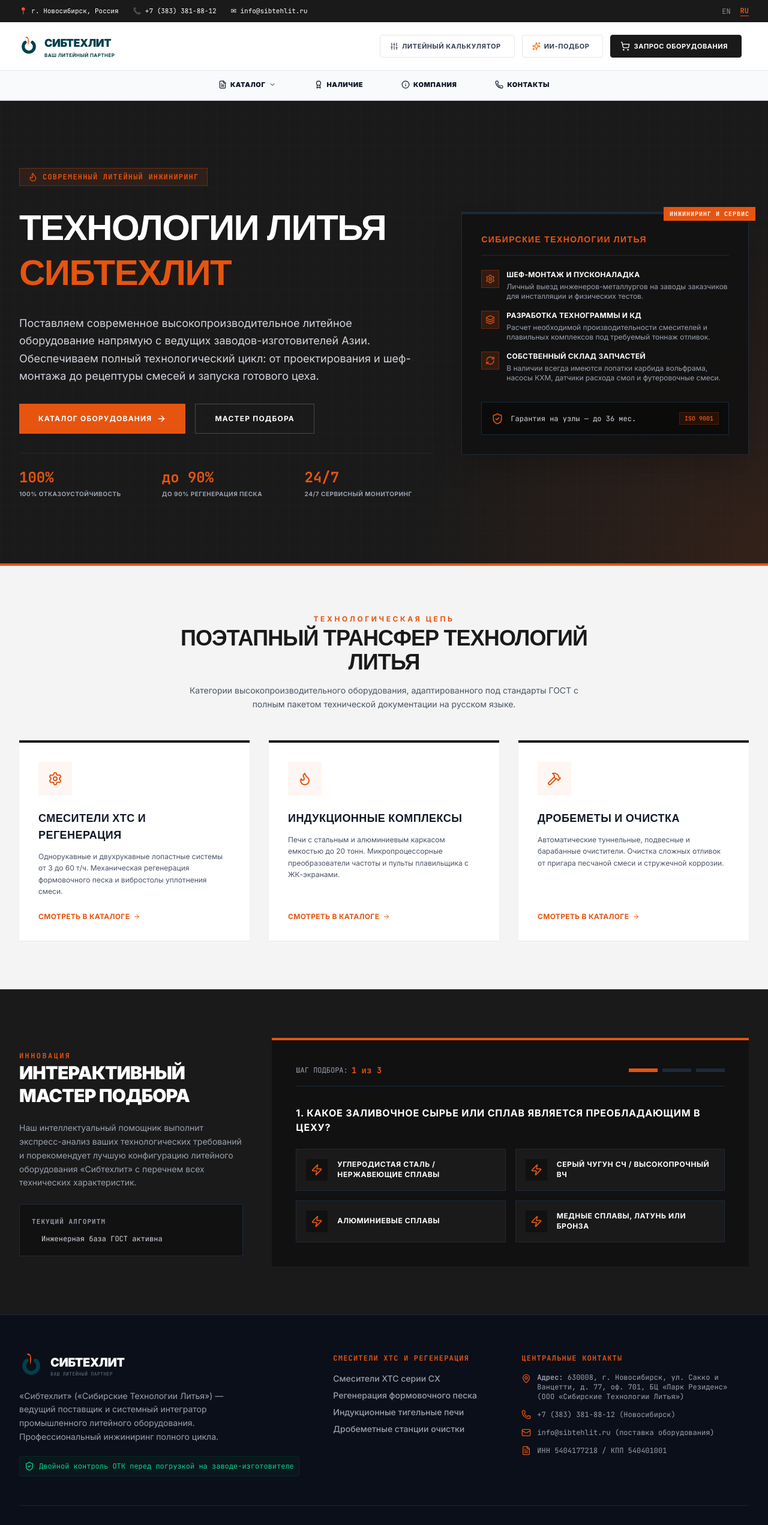
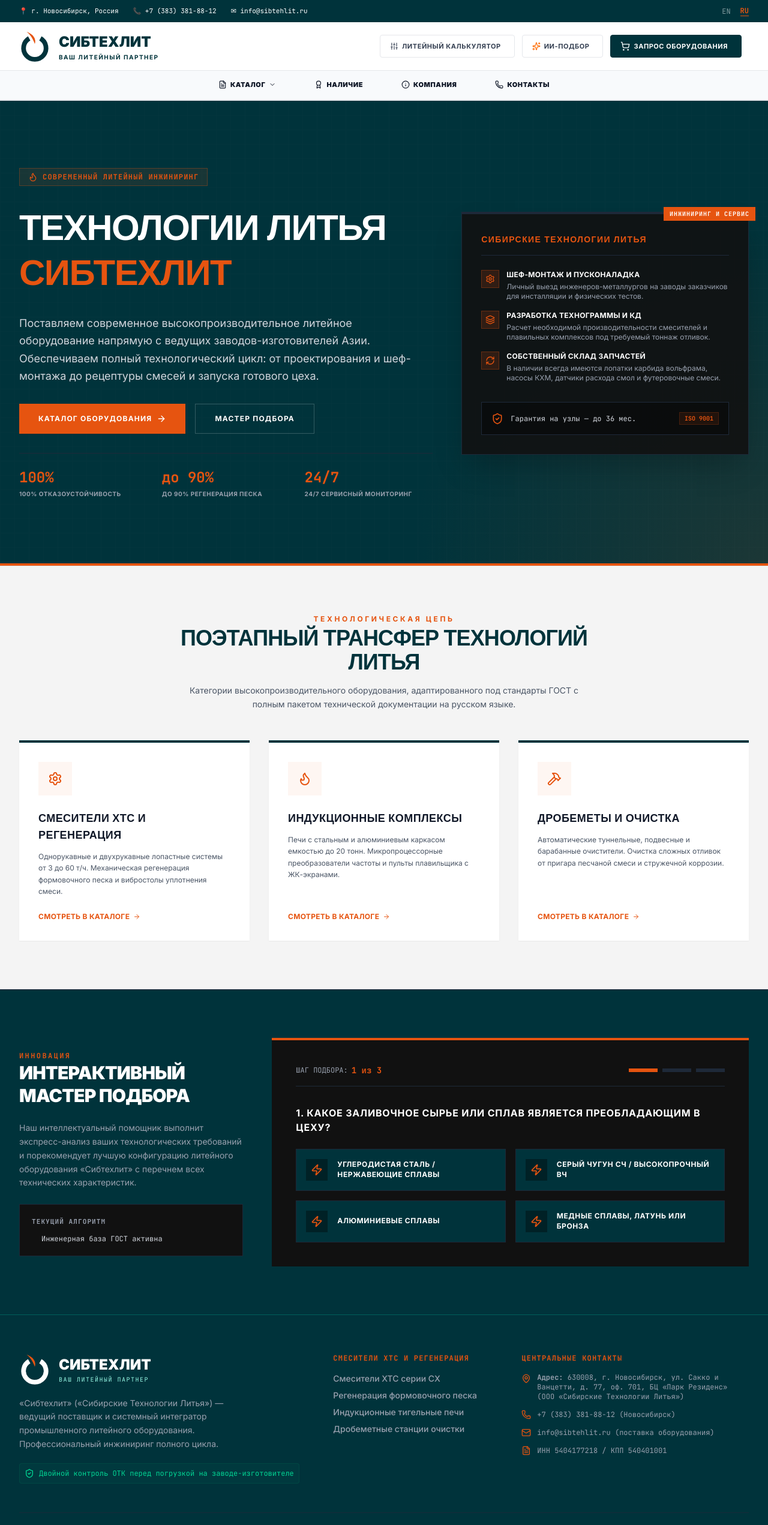
Before and after one commit to KoRSiGit/STLexp, a React (Vite) app: page / in a window 1280 px wide. Shown: the top 2542 px of the page at 60% size. Built offline with nearby package versions, Linux system fonts and the light colour scheme.

Commit message:
style: update brand color palette
Transition primary brand color from charcoal/black (#1A1A1A) to deep teal (#00333b) across the UI to establish a more professional and distinctive brand identity.

```diff
--- a/src/components/AIAssistant.tsx
+++ b/src/components/AIAssistant.tsx
@@ -211,7 +211,7 @@
                     isAssistant ? 'self-start mr-auto' : 'self-end ml-auto flex-row-reverse space-x-reverse'
                   }`}
                 >
-                  <div className={`p-1.5 rounded-lg shrink-0 mt-0.5 ${isAssistant ? 'bg-[#111827] text-amber-500' : 'bg-[#e65410] text-white'}`}>
+                  <div className={`p-1.5 rounded-lg shrink-0 mt-0.5 ${isAssistant ? 'bg-[#00333b] text-amber-500' : 'bg-[#e65410] text-white'}`}>
                     {isAssistant ? <Bot className="h-4 w-4" /> : <User className="h-4 w-4" />}
                   </div>
 
@@ -231,7 +231,7 @@
 
             {loading && (
               <div className="flex items-start space-x-3 max-w-[85%] self-start mr-auto">
-                <div className="p-1.5 rounded-lg bg-[#111827] text-amber-500 animate-pulse">
+                <div className="p-1.5 rounded-lg bg-[#00333b] text-amber-500 animate-pulse">
                   <Bot className="h-4 w-4" />
                 </div>
                 <div className="p-4 bg-gray-50 border border-gray-200 rounded-lg">
@@ -286,7 +286,7 @@
               <button
                 type="submit"
                 disabled={!input.trim() || loading}
-                className="bg-[#111827] hover:bg-gray-800 disabled:opacity-40 text-amber-500 p-2.5 px-4 rounded transition duration-150 font-bold text-xs uppercase tracking-wider flex items-center space-x-1.5 cursor-pointer border-none"
+                className="bg-[#00333b] hover:bg-teal-900 disabled:opacity-40 text-amber-500 p-2.5 px-4 rounded transition duration-150 font-bold text-xs uppercase tracking-wider flex items-center space-x-1.5 cursor-pointer border-none"
               >
                 <span>{t.aiSendBtn}</span>
               </button>
--- a/src/components/AboutCompany.tsx
+++ b/src/components/AboutCompany.tsx
@@ -229,7 +229,7 @@
 
             {/* Grid display image mockup placeholder */}
             <div className="lg:col-span-5 relative">
-              <div className="bg-gray-950 text-white rounded-lg p-6 border border-gray-800 font-mono shadow-md overflow-hidden relative">
+              <div className="bg-[#00333b] text-white rounded-lg p-6 border border-teal-800 font-mono shadow-md overflow-hidden relative">
                 <span className="absolute top-2 right-2 flex h-2 w-2">
                   <span className="animate-ping absolute inline-flex h-full w-full rounded-full bg-orange-400 opacity-75"></span>
                   <span className="relative inline-flex rounded-full h-2 w-2 bg-orange-500"></span>
--- a/src/components/Footer.tsx
+++ b/src/components/Footer.tsx
@@ -10,39 +10,39 @@
   const t = TRANSLATIONS[lang];
 
   return (
-    <footer className="bg-[#0b0f19] text-white border-t border-gray-800 pt-16 pb-12">
+    <footer className="bg-[#00333b] text-white border-t border-teal-800 pt-16 pb-12">
       <div className="max-w-7xl mx-auto px-4 sm:px-6 lg:px-8">
 
         <div className="grid grid-cols-1 md:grid-cols-12 gap-10">
 
           {/* Col 1: Brand & Desc (5 cols) */}
           <div className="md:col-span-5 space-y-5">
-            <div className="flex items-center space-x-3 cursor-pointer select-none" onClick={() => setCurrentTab('home')}>
+            <div className="flex items-center space-x-3.5 cursor-pointer select-none" onClick={() => setCurrentTab('home')}>
               <svg
-                className="h-10 w-10 shrink-0 transition-transform duration-200 hover:scale-105"
+                className="h-11 w-11 sm:h-13 sm:w-13 shrink-0 transition-transform duration-200 hover:scale-105"
                 viewBox="0 0 100 100"
                 fill="none"
                 xmlns="http://www.w3.org/2000/svg"
               >
-                {/* Bulky deep teal container representing the ladle */}
+                {/* The open circle representing the ladle, with professional thick stroke */}
                 <path
-                  d="M 68.6 29.8 A 29 29 0 1 1 31.4 29.8"
-                  stroke="#00404b"
-                  strokeWidth="16"
-                  strokeLinecap="round"
+                  d="M 68 25 A 36 36 0 1 1 32 25"
+                  stroke="#ffffff"
+                  strokeWidth="15"
+                  strokeLinecap="butt"
                   fill="none"
                 />
-                {/* Larger, flowing stream of molten metal pouring out, scaled and shaped beautifully */}
+                {/* The energetic crescent flame swooshing out of the top-left */}
                 <path
-                  d="M 31.5 4 C 39.5 -5, 50 5, 50 20 C 50 32, 48 44, 47 48 C 45 38, 44 26, 45.5 17 C 47 8, 38.5 9, 31.5 4 Z"
+                  d="M 50 43 C 54 34, 52 14, 24 4 C 35 12, 45 28, 50 43 Z"
                   fill="#e65410"
                 />
               </svg>
               <div>
-                <span className="font-sans font-black text-xl tracking-tight uppercase text-white block">
+                <span className="font-sans font-black text-2xl tracking-normal uppercase text-white block">
                   {lang === 'en' ? 'Sibtehlit' : 'Сибтехлит'}
                 </span>
-                <span className="text-[8px] font-mono tracking-wider uppercase text-gray-500 block leading-tight">
+                <span className="text-[9px] sm:text-[10px] font-mono tracking-[0.15em] uppercase text-teal-200 block leading-none mt-1">
                   {lang === 'en' ? 'YOUR FOUNDRY PARTNER' : 'ВАШ ЛИТЕЙНЫЙ ПАРТНЕР'}
                 </span>
               </div>
--- a/src/components/Header.tsx
+++ b/src/components/Header.tsx
@@ -112,7 +112,7 @@
   return (
     <header className="sticky top-0 z-50 bg-white border-b border-gray-200 shadow-xs">
       {/* Top micro-bar */}
-      <div className="bg-[#1A1A1A] text-white text-[11px] py-2.5 px-4 sm:px-6 lg:px-8">
+      <div className="bg-[#00333b] text-white text-[11px] py-2.5 px-4 sm:px-6 lg:px-8">
         <div className="max-w-7xl mx-auto flex justify-between items-center font-mono">
           <div className="flex gap-6">
             <span>📍 {t.addressCity}</span>
@@ -150,35 +150,35 @@
           {/* Logo with the beautiful custom official Sibtehlit SVG */}
           <div
             onClick={() => setCurrentTab('home')}
-            className="flex items-center space-x-2.5 cursor-pointer group select-none hover:opacity-95"
+            className="flex items-center space-x-3.5 cursor-pointer group select-none hover:opacity-95"
           >
             <svg
-              className="h-8 w-8 shrink-0 transition-transform duration-200 group-hover:scale-105"
+              className="h-11 w-11 sm:h-13 sm:w-13 shrink-0 transition-transform duration-200 group-hover:scale-105"
               viewBox="0 0 100 100"
               fill="none"
               xmlns="http://www.w3.org/2000/svg"
             >
-              {/* Bulky deep teal container representing the ladle */}
+              {/* The open circle representing the ladle, with professional thick stroke */}
               <path
-                d="M 68.6 29.8 A 29 29 0 1 1 31.4 29.8"
-                stroke="#00404b"
-                strokeWidth="16"
-                strokeLinecap="round"
+                d="M 68 25 A 36 36 0 1 1 32 25"
+                stroke="#00333b"
+                strokeWidth="15"
+                strokeLinecap="butt"
                 fill="none"
               />
-              {/* Larger, flowing stream of molten metal pouring out, scaled and shaped beautifully */}
+              {/* The energetic crescent flame swooshing out of the top-left */}
               <path
-                d="M 31.5 4 C 39.5 -5, 50 5, 50 20 C 50 32, 48 44, 47 48 C 45 38, 44 26, 45.5 17 C 47 8, 38.5 9, 31.5 4 Z"
+                d="M 50 43 C 54 34, 52 14, 24 4 C 35 12, 45 28, 50 43 Z"
                 fill="#e65410"
               />
             </svg>
             <div>
               <div className="flex items-center leading-none">
-                <span className="font-sans font-black text-base sm:text-lg tracking-tight text-[#00404b] uppercase">
+                <span className="font-sans font-black text-xl sm:text-2xl tracking-normal text-[#00333b] uppercase">
                   {lang === 'en' ? 'Sibtehlit' : 'Сибтехлит'}
                 </span>
               </div>
-              <p className="text-[8px] text-[#00404b] font-bold tracking-wider uppercase font-sans mt-0.5 leading-none">
+              <p className="text-[9px] sm:text-[10px] text-[#00333b] font-bold tracking-[0.15em] uppercase font-sans mt-1 leading-none">
                 {lang === 'en' ? 'YOUR FOUNDRY PARTNER' : 'ВАШ ЛИТЕЙНЫЙ ПАРТНЕР'}
               </p>
             </div>
@@ -205,8 +205,8 @@
               onClick={() => setCurrentTab('assistant')}
               className={`flex items-center space-x-1.5 px-3 py-2 sm:px-4 sm:py-2.5 text-[11px] font-bold uppercase tracking-wider rounded border transition-all duration-150 cursor-pointer ${
                 currentTab === 'assistant'
-                  ? 'bg-[#00404b] border-[#00404b] text-white shadow-xs'
-                  : 'bg-white border-gray-200 text-gray-700 hover:text-[#00404b] hover:border-[#00404b]'
+                  ? 'bg-[#00333b] border-[#00333b] text-white shadow-xs'
+                  : 'bg-white border-gray-200 text-gray-700 hover:text-[#00333b] hover:border-[#00333b]'
               }`}
             >
               <Sparkles className="h-3.5 w-3.5 text-orange-500 animate-pulse" />
@@ -221,7 +221,7 @@
               className={`relative flex items-center space-x-1.5 px-3 py-2.5 sm:px-4 sm:py-2.5 text-[11px] font-bold uppercase tracking-wider transition-all duration-150 rounded border cursor-pointer ${
                 currentTab === 'rfq'
                   ? 'bg-[#e65410] border-[#e65410] text-white'
-                  : 'bg-[#1A1A1A] border-[#1A1A1A] hover:bg-[#e65410] hover:border-[#e65410] text-white'
+                  : 'bg-[#00333b] border-[#00333b] hover:bg-[#e65410] hover:border-[#e65410] text-white'
               }`}
             >
               <ShoppingCart className="h-4 w-4" />
@@ -286,7 +286,7 @@
 
                     {/* Megamenu absolute panel */}
                     {dropdownOpen && (
-                      <div className="absolute top-[calc(100%-1px)] left-4 right-4 md:left-0 md:right-0 mx-auto w-[calc(100vw-2rem)] md:w-full max-w-5xl bg-[#0b0f19] text-white rounded-b-lg shadow-2xl border border-gray-800 p-6 z-[9999] animate-fadeIn grid grid-cols-2 lg:grid-cols-4 gap-4 lg:gap-6">
+                      <div className="absolute top-[calc(100%-1px)] left-4 right-4 md:left-0 md:right-0 mx-auto w-[calc(100vw-2rem)] md:w-full max-w-5xl bg-[#00333b] text-white rounded-b-lg shadow-2xl border border-teal-800 p-6 z-[9999] animate-fadeIn grid grid-cols-2 lg:grid-cols-4 gap-4 lg:gap-6">
                         {catalogDropdownCategories.map((cat) => (
                           <div key={cat.id} className="space-y-3">
                             <h5
@@ -401,7 +401,7 @@
                       <div className="pt-2 border-t border-gray-200">
                         <button
                           onClick={() => handleCategoryClick('all')}
-                          className="w-full py-2 bg-gray-900 text-white rounded text-xs font-bold uppercase tracking-wide cursor-pointer text-center border-none"
+                          className="w-full py-2 bg-[#00333b] text-white rounded text-xs font-bold uppercase tracking-wide cursor-pointer text-center border-none"
                         >
                           {lang === 'en' ? 'All Equipment' : 'Все оборудование'}
                         </button>
--- a/src/components/Hero.tsx
+++ b/src/components/Hero.tsx
@@ -74,7 +74,7 @@
     <div className="bg-[#F4F4F4] text-gray-900">
 
       {/* Industrial Hero Section with Professional Polish high-contrast styling */}
-      <section className="relative bg-[#1A1A1A] text-white py-20 sm:py-28 overflow-hidden">
+      <section className="relative bg-[#00333b] text-white py-20 sm:py-28 overflow-hidden">
         {/* Fine engineering grid overlay and orange subtle gradients */}
         <div className="absolute inset-0 bg-[radial-gradient(circle_at_bottom_right,rgba(230,84,16,0.12),transparent_40%)]" />
         <div className="absolute inset-0 opacity-[0.03] bg-[linear-gradient(to_right,#808080_1px,transparent_1px),linear-gradient(to_bottom,#808080_1px,transparent_1px)] bg-[size:24px_24px]" />
@@ -198,7 +198,7 @@
         <div className="max-w-7xl mx-auto px-4 sm:px-6 lg:px-8">
           <div className="text-center max-w-3xl mx-auto space-y-4">
             <span className="text-xs font-bold text-[#e65410] uppercase tracking-[0.3em] mb-1 block">{t.techChainTitle}</span>
-            <h2 className="text-3xl font-black text-[#1A1A1A] tracking-tight uppercase sm:text-4xl font-display">
+            <h2 className="text-3xl font-black text-[#00333b] tracking-tight uppercase sm:text-4xl font-display">
               {t.techChainHeader}
             </h2>
             <p className="text-gray-600 text-sm max-w-2xl mx-auto leading-relaxed">
@@ -211,7 +211,7 @@
             {/* Category 1 */}
             <div
               onClick={() => onNavigateToCatalog('sand-mixers-xtc')}
-              className="group bg-white border-t-4 border-[#1A1A1A] hover:border-[#e65410] p-8 rounded-none shadow-xs hover:shadow-md transition duration-150 cursor-pointer flex flex-col justify-between"
+              className="group bg-white border-t-4 border-[#00333b] hover:border-[#e65410] p-8 rounded-none shadow-xs hover:shadow-md transition duration-150 cursor-pointer flex flex-col justify-between"
             >
               <div>
                 <div className="bg-[#e65410]/5 group-hover:bg-[#e65410]/10 p-4 w-14 h-14 rounded-none flex items-center justify-center text-[#e65410] transition-colors">
@@ -233,7 +233,7 @@
             {/* Category 2 */}
             <div
               onClick={() => onNavigateToCatalog('furnaces')}
-              className="group bg-white border-t-4 border-[#1A1A1A] hover:border-[#e65410] p-8 rounded-none shadow-xs hover:shadow-md transition duration-150 cursor-pointer flex flex-col justify-between"
+              className="group bg-white border-t-4 border-[#00333b] hover:border-[#e65410] p-8 rounded-none shadow-xs hover:shadow-md transition duration-150 cursor-pointer flex flex-col justify-between"
             >
               <div>
                 <div className="bg-[#e65410]/5 group-hover:bg-[#e65410]/10 p-4 w-14 h-14 rounded-none flex items-center justify-center text-[#e65410] transition-colors">
@@ -255,7 +255,7 @@
             {/* Category 3 */}
             <div
               onClick={() => onNavigateToCatalog('shot-blast')}
-              className="group bg-white border-t-4 border-[#1A1A1A] hover:border-[#e65410] p-8 rounded-none shadow-xs hover:shadow-md transition duration-150 cursor-pointer flex flex-col justify-between"
+              className="group bg-white border-t-4 border-[#00333b] hover:border-[#e65410] p-8 rounded-none shadow-xs hover:shadow-md transition duration-150 cursor-pointer flex flex-col justify-between"
             >
               <div>
                 <div className="bg-[#e65410]/5 group-hover:bg-[#e65410]/10 p-4 w-14 h-14 rounded-none flex items-center justify-center text-[#e65410] transition-colors">
@@ -279,7 +279,7 @@
       </section>
 
       {/* Interactive Selector Wizard / Configurator Section */}
-      <section id="wizard-section" className="py-20 bg-[#1A1A1A] text-white border-t border-gray-800">
+      <section id="wizard-section" className="py-20 bg-[#00333b] text-white border-t border-gray-800">
         <div className="max-w-7xl mx-auto px-4 sm:px-6 lg:px-8">
 
           <div className="grid grid-cols-1 lg:grid-cols-12 gap-12 items-center">
@@ -341,7 +341,7 @@
                           className={`flex items-center space-x-4 p-4 rounded-none border text-left cursor-pointer transition duration-150 ${
                             alloyType === alloy.id
                               ? 'bg-[#e65410]/10 border-[#e65410] text-[#e65410]'
-                              : 'bg-[#1A1A1A] border-gray-800 hover:border-gray-700 text-gray-300'
+                              : 'bg-[#00333b] border-gray-800 hover:border-gray-700 text-gray-300'
                           }`}
                         >
                           <div className="bg-black/35 p-2 rounded-none shrink-0">
@@ -375,7 +375,7 @@
                           className={`flex flex-col p-5 rounded-none border text-left cursor-pointer transition duration-150 ${
                             volume === vol.id
                               ? 'bg-[#e65410]/10 border-[#e65410] text-[#e65410]'
-                              : 'bg-[#1A1A1A] border-gray-800 hover:border-gray-700 text-gray-300'
+                              : 'bg-[#00333b] border-gray-800 hover:border-gray-700 text-gray-300'
                           }`}
                         >
                           <span className="font-bold text-[#E5E7EB] uppercase tracking-wider text-xs">{vol.label}</span>
@@ -410,7 +410,7 @@
                         <button
                           key={item.id}
                           onClick={() => handleProcessSelection(item.id)}
-                          className="flex items-center justify-between p-4 rounded-none border bg-[#1A1A1A] border-gray-800 hover:border-gray-600 text-gray-350 text-left cursor-pointer transition duration-150"
+                          className="flex items-center justify-between p-4 rounded-none border bg-[#00333b] border-gray-800 hover:border-gray-600 text-gray-350 text-left cursor-pointer transition duration-150"
                         >
                           <span className="text-xs font-bold text-white uppercase tracking-wider leading-snug">{item.label}</span>
                           <ArrowRight className="h-4 w-4 text-[#e65410] ml-2 shrink-0" />
--- a/src/components/InStockEquipment.tsx
+++ b/src/components/InStockEquipment.tsx
@@ -234,7 +234,7 @@
                   <div className="absolute top-3 left-3 bg-emerald-600 text-white font-mono text-[10px] uppercase font-bold py-1 px-2.5 rounded-md shadow-sm">
                     {lang === 'en' ? 'In Stock' : 'В наличии'}
                   </div>
-                  <div className="absolute bottom-3 right-3 bg-[#0b0f19]/90 text-white font-mono text-[9px] py-0.5 px-2 rounded">
+                  <div className="absolute bottom-3 right-3 bg-[#00333b]/90 text-white font-mono text-[9px] py-0.5 px-2 rounded">
                     {p.model}
                   </div>
                 </div>
@@ -290,7 +290,7 @@
       </div>
 
       {/* Spares and Consumables Banner */}
-      <div className="bg-[#0b0f19] text-white rounded-xl border border-gray-800 p-6 sm:p-8 flex flex-col md:flex-row gap-6 md:items-center justify-between relative overflow-hidden">
+      <div className="bg-[#00333b] text-white rounded-xl border border-teal-800 p-6 sm:p-8 flex flex-col md:flex-row gap-6 md:items-center justify-between relative overflow-hidden">
         <div className="absolute top-0 right-0 w-64 h-64 bg-emerald-500/5 rounded-full blur-3xl pointer-events-none" />
 
         <div className="space-y-3 max-w-2xl">
--- a/src/components/RFQCart.tsx
+++ b/src/components/RFQCart.tsx
@@ -92,7 +92,7 @@
             <span className="text-xs font-mono uppercase text-emerald-600 font-bold tracking-widest bg-emerald-50 px-2 py-0.5 rounded border border-emerald-500/10">
               {t.rfqSuccessBadge}
             </span>
-            <h2 className="text-2xl font-black text-[#111827]">{t.rfqSuccessHeading}</h2>
+            <h2 className="text-2xl font-black text-[#00333b]">{t.rfqSuccessHeading}</h2>
             <p className="text-sm font-mono text-gray-400">
               {t.rfqSuccessIdLabel} <span className="text-gray-900 font-bold">{successResponse.rfqId}</span>
             </p>
@@ -112,7 +112,7 @@
               onClick={() => {
                 setSuccessResponse(null);
               }}
-              className="px-5 py-3 bg-[#111827] text-white rounded font-extrabold text-xs uppercase tracking-wider transition hover:bg-gray-800 cursor-pointer border-none"
+              className="px-5 py-3 bg-[#00333b] text-white rounded font-extrabold text-xs uppercase tracking-wider transition hover:bg-teal-900 cursor-pointer border-none"
             >
               {t.rfqHomeBackBtn}
             </button>
@@ -171,7 +171,7 @@
                         <span className="text-[10px] font-mono text-amber-600 bg-amber-500/15 border border-amber-500/20 px-2 py-0.5 rounded font-black uppercase">
                           {t.rfqModelPrefix} {item.product.model}
                         </span>
-                        <h4 className="font-bold text-sm text-[#111827]">{pTitle}</h4>
+                        <h4 className="font-bold text-sm text-[#00333b]">{pTitle}</h4>
                         <p className="text-xs text-gray-400 mt-1">
                           {t.rfqCategoryPrefix} {item.product.category === 'sand-mixers-xtc' ? t.rfqCatXtcName : t.rfqCatFurnacesName}
                         </p>
```
Also changed, not shown: src/components/Contacts.tsx (+5 -5 lines), src/components/FoundryCalculator.tsx (+7 -7 lines), src/components/ProductCatalog.tsx (+8 -8 lines).
